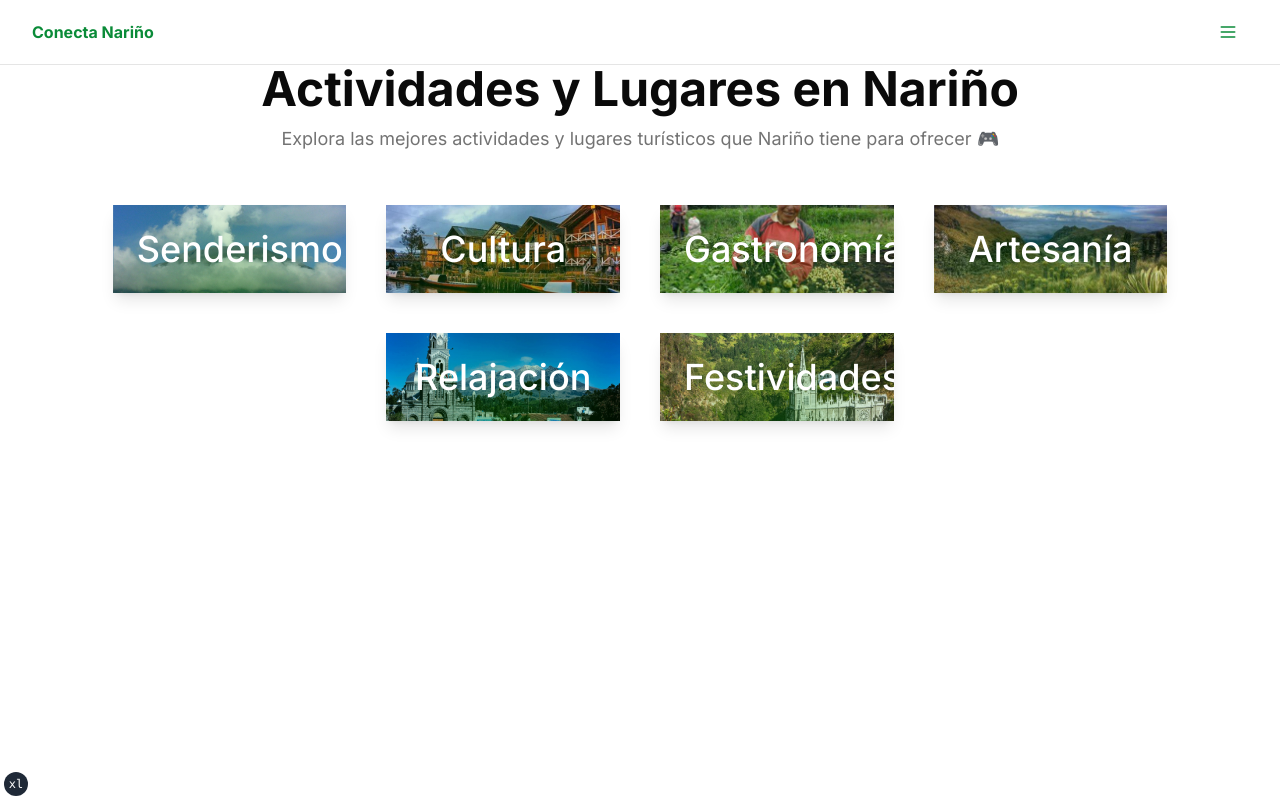
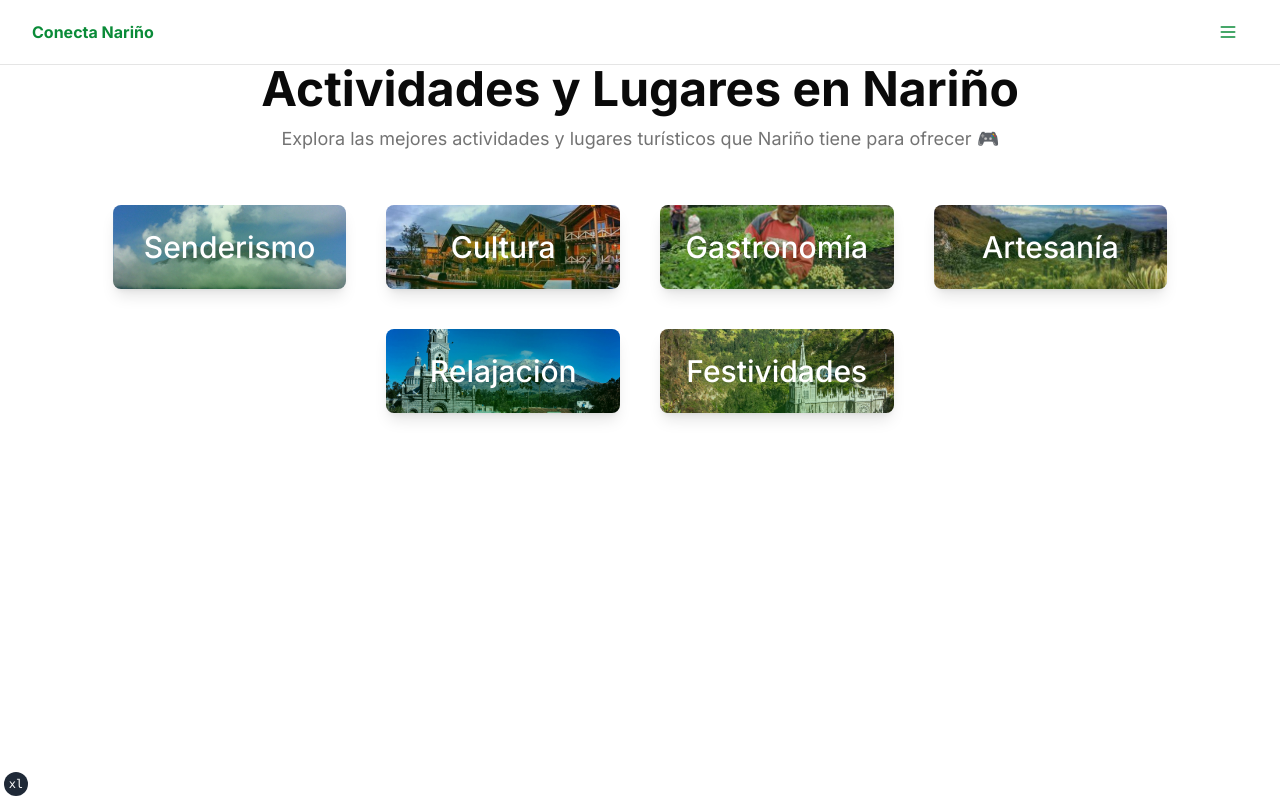
Before and after one commit to Saidres/conecta-narino, a Next.js app: page /landing/game-card in a window 1280 px wide. Built offline with nearby package versions, Linux system fonts and the light colour scheme.

Commit message:
cambios finales

```diff
--- a/app/landing/game-card/page.tsx
+++ b/app/landing/game-card/page.tsx
@@ -22,7 +22,7 @@ export default function ActivityCard() {
           <a
             key={index}
             href={href || "#"} // Si no hay `href`, usa "#" como enlace predeterminado.
-            className={`relative flex w-full sm:w-4/5 md:w-1/4 lg:w-1/5 cursor-pointer flex-col items-center justify-center overflow-hidden shadow-lg ${
+            className={`rounded-lg relative flex w-full sm:w-4/5 md:w-1/4 lg:w-1/5 cursor-pointer flex-col items-center justify-center overflow-hidden shadow-lg ${
               href ? "hover:underline" : ""
             }`}
           >
@@ -32,7 +32,7 @@ export default function ActivityCard() {
                 style={{ backgroundImage: `url('${image}')` }}
               />
               <div className="absolute inset-0 h-full w-full bg-[radial-gradient(circle_at_50%_120%,rgba(0,128,0,0.4),rgba(255,255,255,0))]" />
-              <p className="z-10 whitespace-nowrap text-4xl font-medium text-white dark:text-gray-200 relative">
+              <p className="z-10 whitespace-nowrap text-3xl font-medium text-white dark:text-gray-200 relative">
                 {title}
               </p>
             </MagicCard>
--- a/app/page.tsx
+++ b/app/page.tsx
@@ -61,7 +61,7 @@ export default function IndexPage() {
 
       {/* Rest of the page content */}
       <section className="container relative z-10 justify-items-center grid items-center gap-6 pb-8 pt-6 md:py-10 mx-auto justify-center mt-20">
-        <div className="pt-20 flex flex-col lg:flex-row justify-center items-center space-y-8 lg:space-y-0 lg:space-x-8">
+        <div className="pt-20 flex flex-col lg:flex-row justify-center rounded-sm items-center space-y-8 lg:space-y-0 lg:space-x-8">
             <GameCard />
         </div>
 
--- a/next.config.ts
+++ b/next.config.ts
@@ -5,7 +5,11 @@ const nextConfig: NextConfig = {
     remotePatterns: [{
       protocol: "https",
       hostname: "picsum.photos"
+
     }]
+  },
+  compiler: {
+    removeConsole: process.env.NODE_ENV === "production" ? { exclude: ["error"] } : false,
   }
 };
 
--- a/styles/globals.css
+++ b/styles/globals.css
@@ -166,3 +166,7 @@
 .animation-delay-600 {
   animation-delay: 0.6s;
 }
+
+nextjs-portal {
+  display: none;
+  }
```
